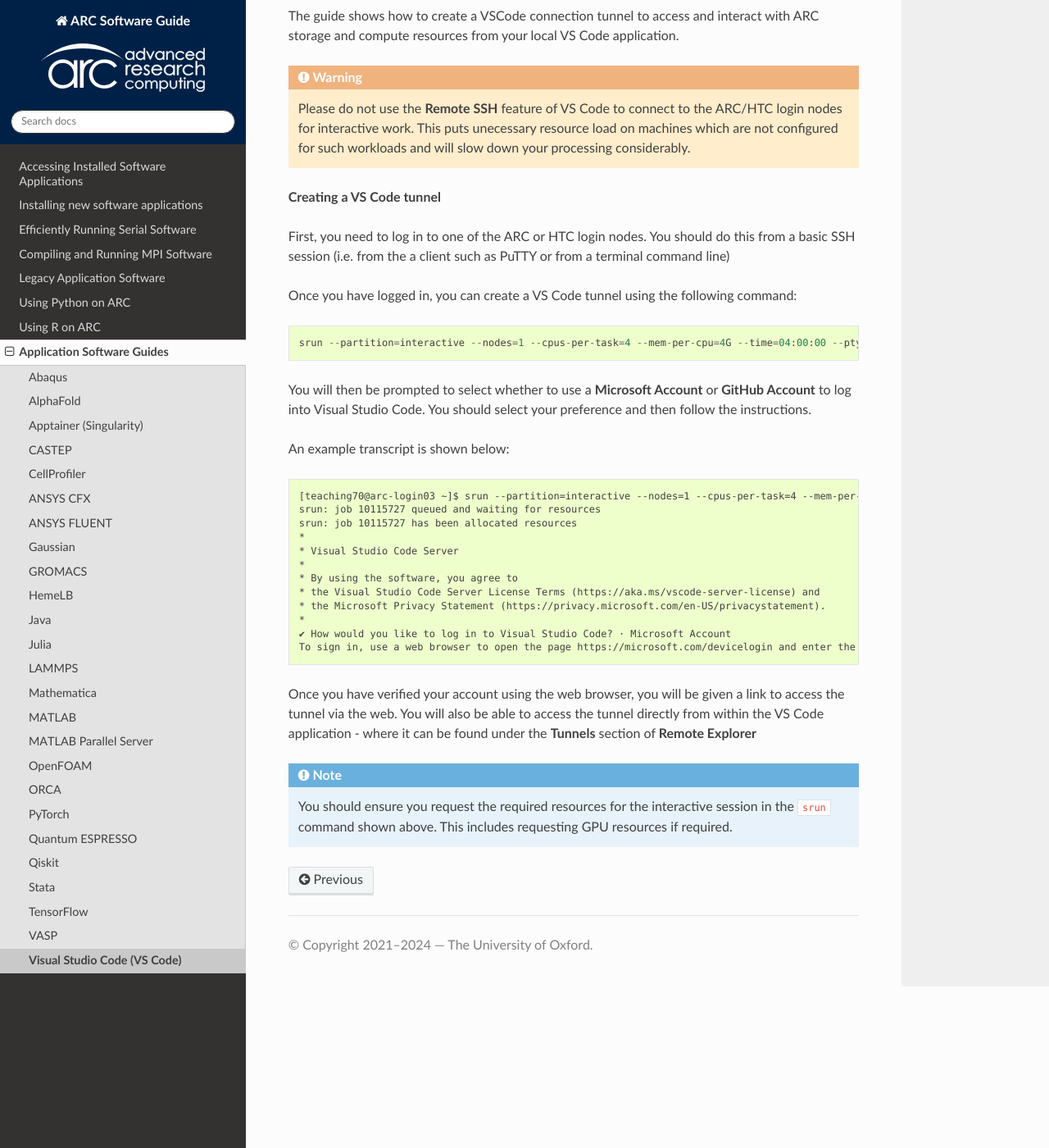
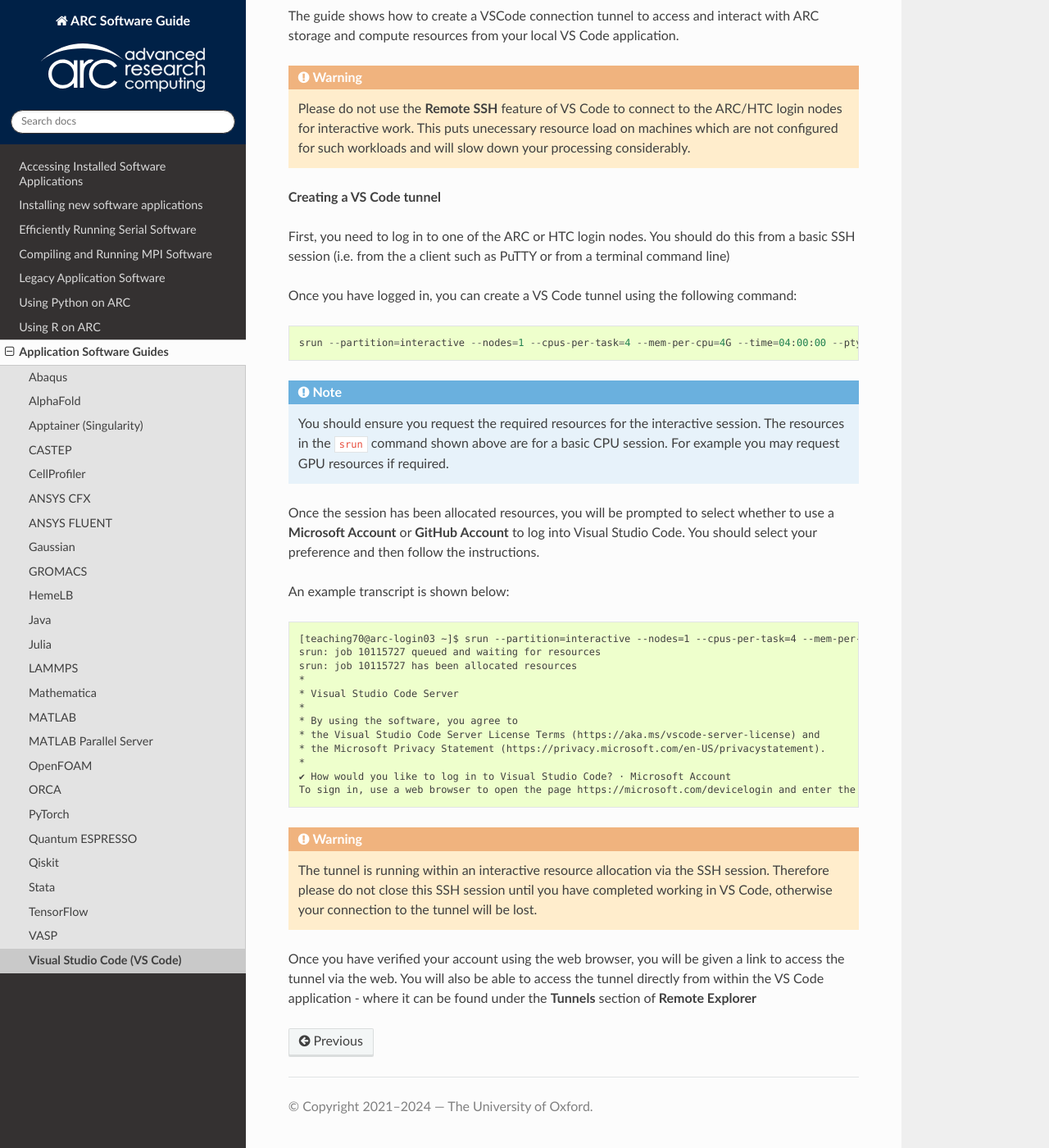
Before and after one commit to oxford-arc/arc-software-guide, a Sphinx documentation site: the page built from docs/source/apps/arc_vscode.rst, in a window 1280 px wide and 1400 px high, scrolled down 320 px. Shown: the whole window at 82% size. Built offline with Sphinx 7.4.7 and the Read the Docs theme 3.1.0, drawn with Linux system fonts in a browser that asks for light colours.

Commit message:
Update arc_vscode.rst

```diff
--- a/docs/source/apps/arc_vscode.rst
+++ b/docs/source/apps/arc_vscode.rst
@@ -22,7 +22,11 @@
 
   srun --partition=interactive --nodes=1 --cpus-per-task=4 --mem-per-cpu=4G --time=04:00:00 --pty /apps/common/commercial/VSCode/latest/code tunnel
 
-You will then be prompted to select whether to use a **Microsoft Account** or **GitHub Account** to log into Visual Studio Code. You should select your preference and then follow the instructions.
+.. note::
+   You should ensure you request the required resources for the interactive session. The resources in the ``srun`` command shown above are for a basic CPU session. For example
+   you may request GPU resources if required.
+
+Once the session has been allocated resources, you will be prompted to select whether to use a **Microsoft Account** or **GitHub Account** to log into Visual Studio Code. You should select your preference and then follow the instructions.
 
 An example transcript is shown below::
 
@@ -39,8 +43,8 @@
   ✔ How would you like to log in to Visual Studio Code? · Microsoft Account
   To sign in, use a web browser to open the page https://microsoft.com/devicelogin and enter the code GW4C46F5A to authenticate.
 
+.. warning::
+  The tunnel is running within an interactive resource allocation via the SSH session. Therefore please do not close this SSH session until you have completed working in
+  VS Code, otherwise your connection to the tunnel will be lost.
 
 Once you have verified your account using the web browser, you will be given a link to access the tunnel via the web. You will also be able to access the tunnel directly from within the VS Code application - where it can be found under the **Tunnels** section of **Remote Explorer**
-
-.. note::
-   You should ensure you request the required resources for the interactive session in the ``srun`` command shown above. This includes requesting GPU resources if required.
```
